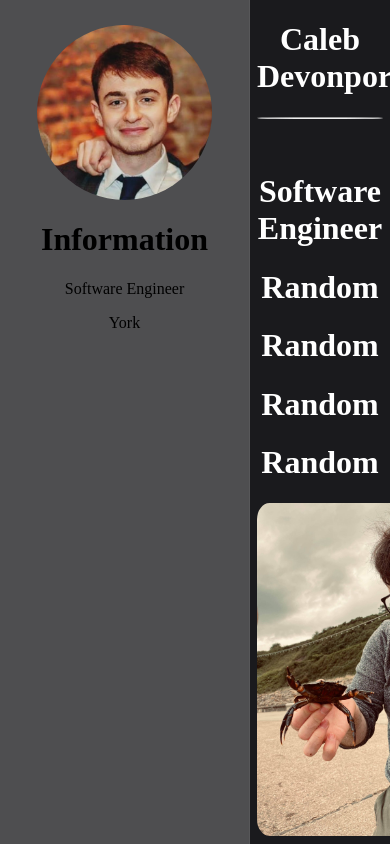
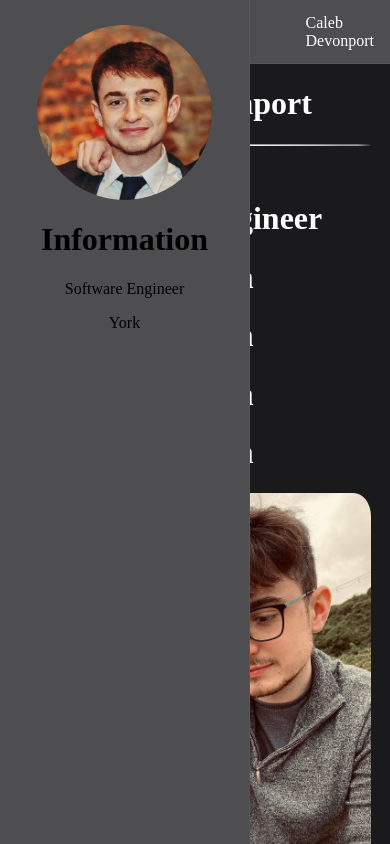
Before and after one commit to CalebDevonport/caleb-devonport-web-app, an Angular app: page / in a window 390 px wide. Built offline with nearby package versions, Linux system fonts and the light colour scheme.

Commit message:
Added media queries and code to check for if on mobile or desktop and modify view accordingly (in future need to make this change on the fly when resizing window)

```diff
--- a/src/app/app.component.html
+++ b/src/app/app.component.html
@@ -1,11 +1,11 @@
 <div class="whole-page">
   <mat-sidenav-container>
-    <mat-sidenav opened [mode]="value === true ? 'over' : 'side'">
+    <mat-sidenav opened [mode]="mode">
       <app-sidenav></app-sidenav>
     </mat-sidenav>
     <mat-sidenav-content>
-      <app-toolbar *ngIf="value"></app-toolbar>
-      <div class="main-container" [ngClass]="{'with-header': value}">
+      <app-toolbar *ngIf="isMobile"></app-toolbar>
+      <div class="main-container">
         <div class="border"></div>
         <div class="content-container">
           <app-home></app-home>
--- a/src/app/app.component.scss
+++ b/src/app/app.component.scss
@@ -19,6 +19,12 @@ mat-sidenav-container {
   display: flex;
 }
 
+@media (max-width: 768px) {
+  .main-container {
+    padding-top: 64px;
+  }
+}
+
 .border {
   flex:1;
 }
@@ -32,13 +38,3 @@ mat-sidenav-container {
   flex:999;
   max-width: min(1000px, 90%);
 }
-
-.page-content {
-  flex:999;
-  // max-width: min(800px, 90%);
-  text-align: center;
-}
-
-.with-header {
-  padding-top: 64px;
-}
--- a/src/app/app.component.ts
+++ b/src/app/app.component.ts
@@ -5,7 +5,15 @@ import { Component } from '@angular/core';
   templateUrl: './app.component.html',
   styleUrls: ['./app.component.scss']
 })
-export class AppComponent {
-  title = 'calebdevonport-webapp';
-  value = false;
+export class AppComponent  {
+  public get isMobile(): boolean {
+    const query = '(max-width: 768px)';
+    const mediaQueryList = window.matchMedia(query);
+
+    return mediaQueryList.matches ? true : false;
+  }
+
+  public get mode(): string {
+    return this.isMobile ? 'over' : 'side';
+  }
 }
```
Also changed, not shown: 1 other file (tests, documents, lock files or other folders).
